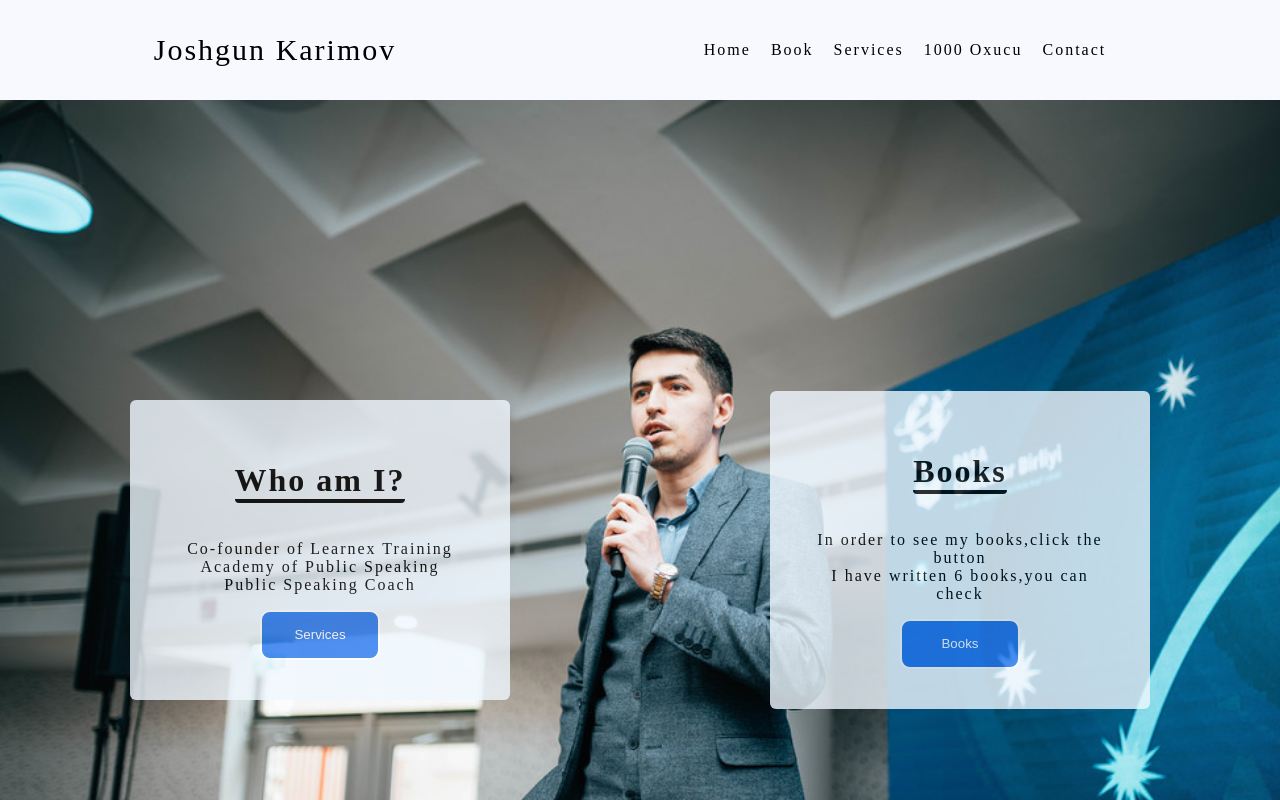
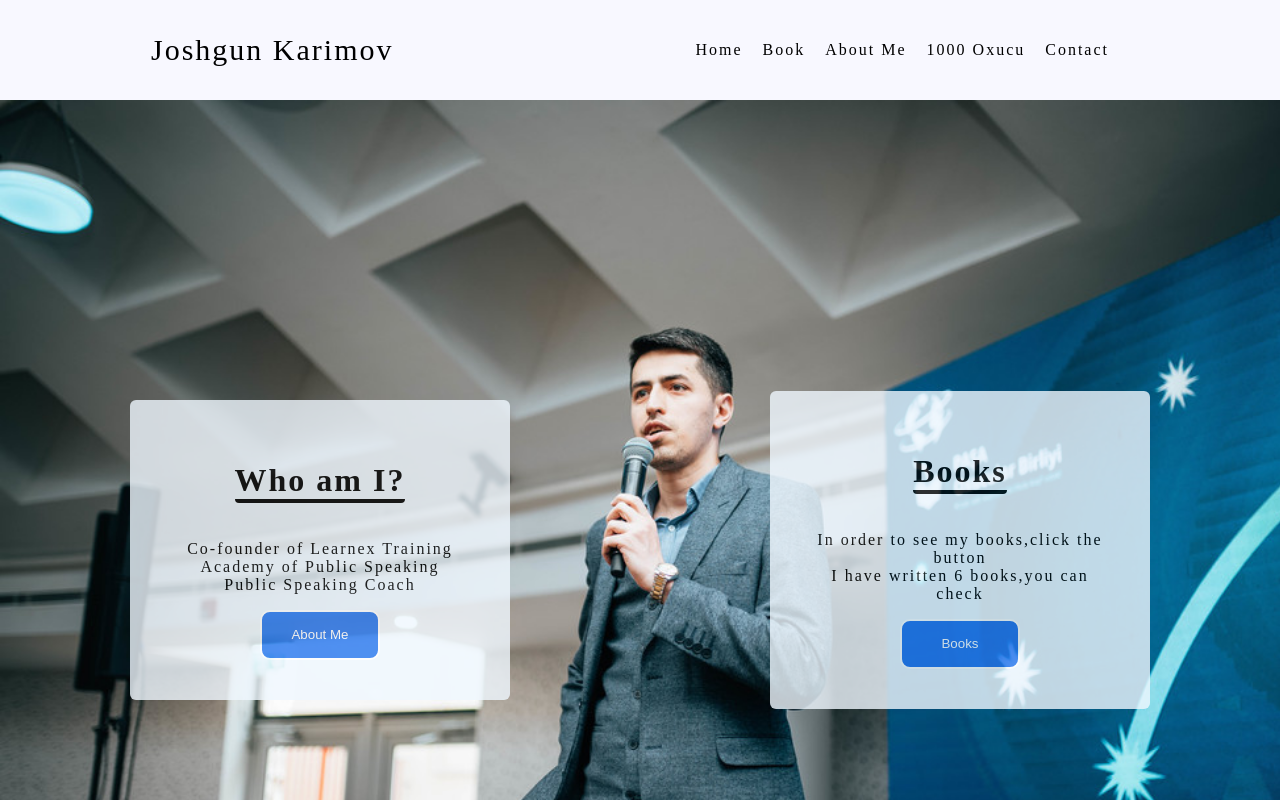
Before and after one commit to ashirovaslan/joshnew2, a plain HTML site: page Joshdemo last/index.html in a window 1280 px wide. Shown: the top 800 px of the page. Drawn offline with Linux system fonts and the light colour scheme.

Commit message:
Update index.html

```diff
--- a/Joshdemo last/index.html
+++ b/Joshdemo last/index.html
@@ -14,7 +14,7 @@
             <ul>
                 <li><a href="index.html" >Home</a></li>
                 <li><a href=" " target="_blank">Book</a></li>
-                <li><a href="#" target="_blank">Services</a></li>
+                <li><a href="haqqimizda.html" target="_blank">About Me</a></li>
                 <li><a href="index.html" target="_blank">1000 Oxucu</a></li>
                 <li><a href="index.html" target="_blank">Contact</a></li>
             </ul>
@@ -28,7 +28,7 @@
                 <div class="sol">
                     <h1>Who am I?</h1>
                     <p>Co-founder of Learnex Training Academy of Public Speaking<br>Public Speaking Coach<br></p>
-                    <a href="haqqimizda.html"><button>Services</button></a>
+                    <a href="haqqimizda.html"><button>About Me</button></a>
                 </div>
                 <div class="sag">
                     <h1>Books</h1>
```
